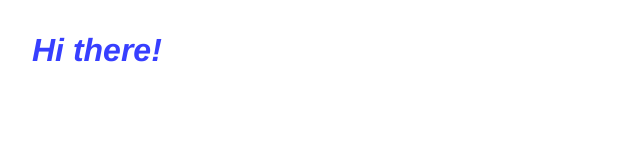
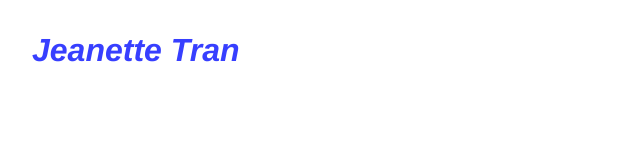
Before and after one commit to tranh809/lab-repository, a plain HTML site: page index.html in a window 1280 px wide. Shown: the whole page, without its empty margins (0-640 px from the left). Drawn offline with Linux system fonts and the light colour scheme.

Commit message:
changed heading

```diff
--- a/index.html
+++ b/index.html
@@ -7,7 +7,7 @@
   </head>
   <body>
 
-    <h1>Hi there!</h1>
+    <h1>Jeanette Tran</h1>
 
     <script src="https://button.glitch.me/button.js"></script>
   </body>
```
